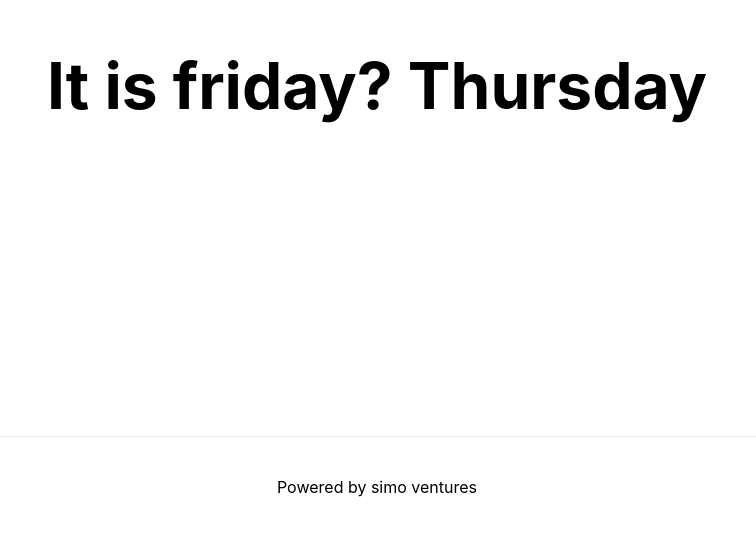
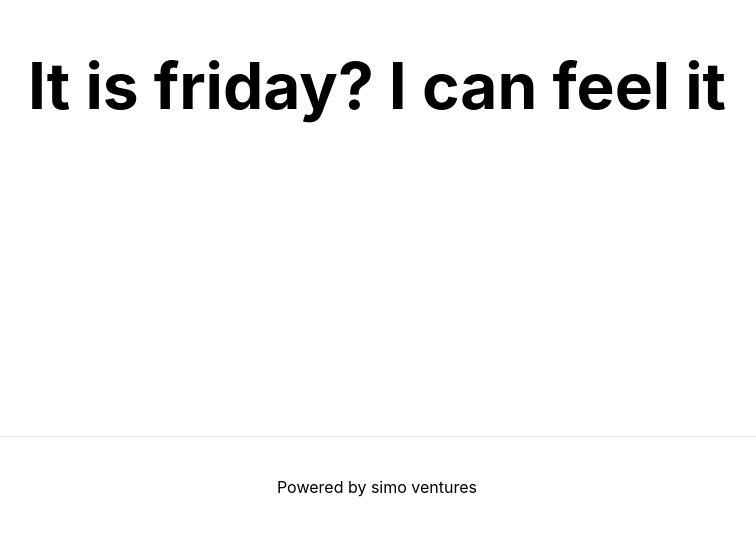
Before and after one commit to lcssimonini/its-friday, a Next.js app: page / in a window 1280 px wide. Shown: the part 264-800 px from the top of the page, without its empty margins (263-1019 px from the left). Built offline with nearby package versions, Linux system fonts and the light colour scheme.

Commit message:
starting to edit

```diff
--- a/pages/index.js
+++ b/pages/index.js
@@ -23,7 +23,7 @@ export default function Home() {
 }
 
 function getDay() {
-  var days = ["Sunday", "Monday", "Tuesday", "Wednesday", "Thursday", "Friday", "Saturday"];
+  var days = ["No", "Still no", "Not yet", "It is close", "I can feel it", "Yes, it is!", "It is gone."];
   var d = new Date().getDay();
   return days[d];
 }
```
